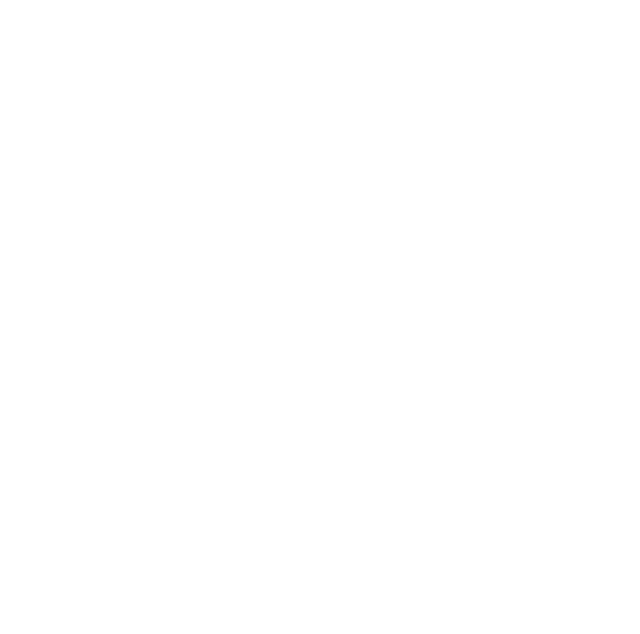
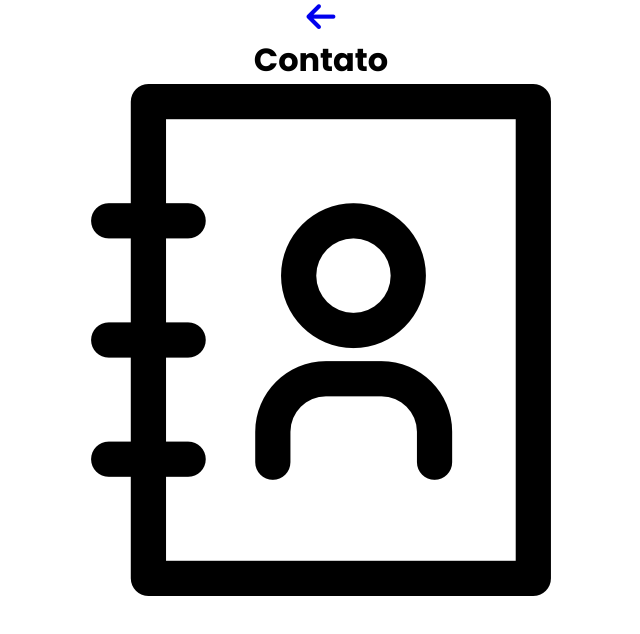
Before and after one commit to vinczken/estudo-reactjs, a React (Create React App) app: page /contact in a window 1280 px wide. Before the commit this address had no page. Shown: the top 634 px of the page, without its empty margins (319-959 px from the left). Built offline with nearby package versions, Linux system fonts and the light colour scheme.

Commit message:
navegação-parte 2

```diff
--- a/src/index.jsx
+++ b/src/index.jsx
@@ -1,21 +1,11 @@
 import React from 'react';
 import ReactDOM from 'react-dom/client';
 import './index.css';
-
-import { BrowserRouter, Routes, Route } from 'react-router-dom'
-
-
-import App from './pages/app';
-import Contato from './pages/contato';
+import Navegation from './router';
 
 const root = ReactDOM.createRoot(document.getElementById('root'));
 root.render(
   <React.StrictMode>
-    <BrowserRouter>
-      <Routes>
-        <Route path='/' element={ <App /> } />
-        <Route path='/contato' element={ <Contato /> } />
-      </Routes>
-    </BrowserRouter>
+    <Navegation />
   </React.StrictMode>
 );
--- a/src/pages/app/index.jsx
+++ b/src/pages/app/index.jsx
@@ -13,7 +13,7 @@ export default function App() {
       <h2> Estudando JSX </h2>
       <ul>
         <li>
-          <Link to='/contato'>Ir para Contato</Link>
+          <Link to='/contact'>Ir para Contato</Link>
         </li>
       </ul>
     </div>
--- a/src/pages/contato/index.css
+++ b/src/pages/contact/index.css
@@ -1,11 +1,11 @@
-.pagina-contato {
+.page-contact {
     text-align: center;
 }
 
-.icone-contato {
+.icon-contact {
     width: 100px;
 }
 
-.voltar{
+.back{
     font-size: 33px;
 }
--- /dev/null
+++ b/src/pages/contact/index.jsx
@@ -0,0 +1,18 @@
+import './index.css'
+
+import { Link } from 'react-router-dom'
+
+export default function Contact(){
+
+
+    return ( /* bloco jsx*/
+        <div className='page-contact'>
+            <Link to='/'>
+                <i className='fa fa-arrow-left back'></i>
+            </Link>
+
+            <h1> Contato </h1>
+            <img className='icon-contato' alt='' src='/assets/images/icon-contato.png' />
+        </div>
+    )
+}
--- a/src/pages/contato/index.jsx
+++ /dev/null
@@ -1,18 +0,0 @@
-import './index.css'
-
-import { Link } from 'react-router-dom'
-
-export default function Contato(){
-
-
-    return ( /* bloco jsx*/
-        <div className='pagina-contato'>
-            <Link to='/'>
-            <i className='fa fa-arrow-left voltar'></i>
-            </Link>
-
-            <h1> Contato </h1>
-            <img className='icone-contato' alt='' src='/assets/images/icon-contato.png' />
-        </div>
-    )
-}
--- /dev/null
+++ b/src/pages/not-found/index.css
@@ -0,0 +1,17 @@
+
+.page-not-found {
+    margin:0;
+    padding:0;
+}
+
+.title {
+    margin-top: 100px;
+    text-align: center;
+}
+
+.image-404 {
+    display: block;
+    margin-left: auto;
+    margin-right: auto;
+    width: 40%;
+}
--- /dev/null
+++ b/src/pages/not-found/index.jsx
@@ -0,0 +1,12 @@
+import './index.css';
+
+export default function NotFound() {
+
+    return (
+        <div className='page-not-found'>
+            <h1 className='title'> Página não encontrada </h1>
+
+            <img className='image-404' src='/assets/images/404.png' alt='' />
+        </div>
+    )
+}
--- /dev/null
+++ b/src/router.jsx
@@ -0,0 +1,19 @@
+import { BrowserRouter, Routes, Route } from 'react-router-dom'
+
+import App from './pages/app';
+import Contact from './pages/contact';
+import NotFound from './pages/not-found';
+
+export default function Navigation() {
+    return (
+        <BrowserRouter>
+            <Routes>
+                <Route path='/' element={<App />} />
+                <Route path='/contact' element={<Contact />} />
+
+
+                <Route path='*' element={<NotFound />} />
+            </Routes>
+        </BrowserRouter>
+    )
+}
```
Also changed, not shown: public/assets/images/404.png (added).
